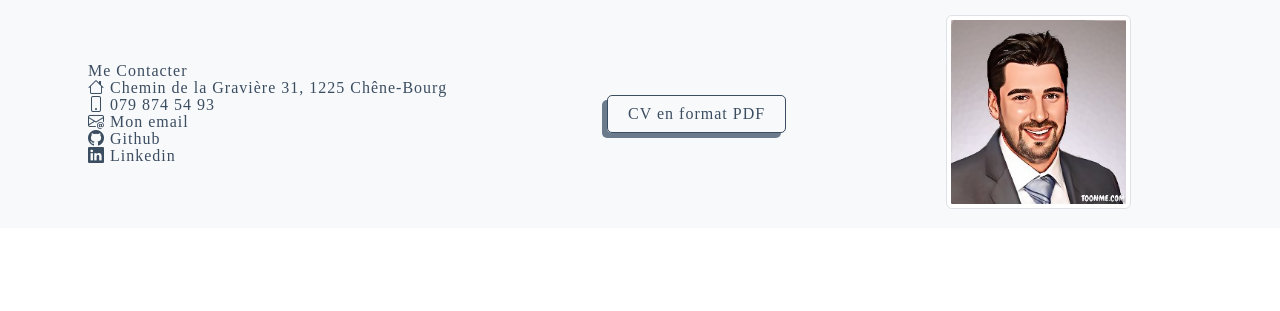
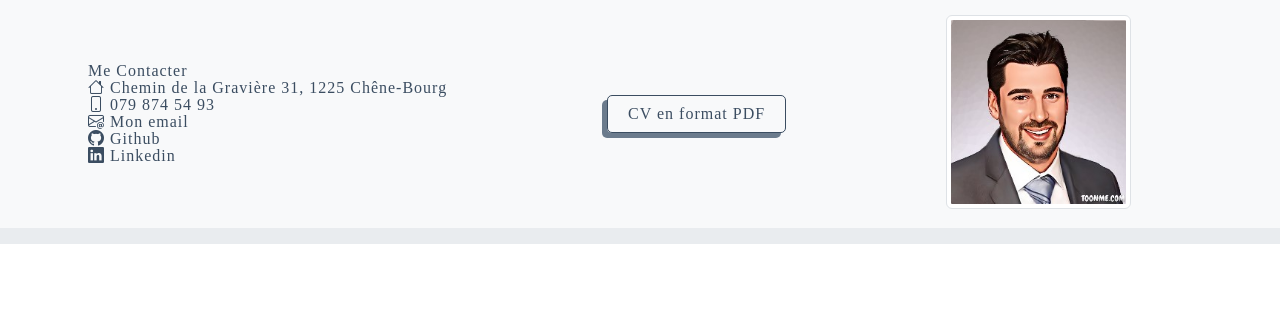
Before and after one commit to 24Syleo/cv_informatique, a PHP site: page / in a window 1280 px wide. Shown: the part 251-562 px from the top of the page. Run offline with PHP 8.4, Linux system fonts and the light colour scheme; some libraries are stand-ins or nearby versions.

Commit message:
start competences

```diff
--- a/views/home.php
+++ b/views/home.php
@@ -27,6 +27,8 @@ require '../elements/header.php';
             </div>
         </div>
     </section>
+    <section id="competences" class="bg-body-secondary p-2">
+    </section>
 </main>
 
 
```
